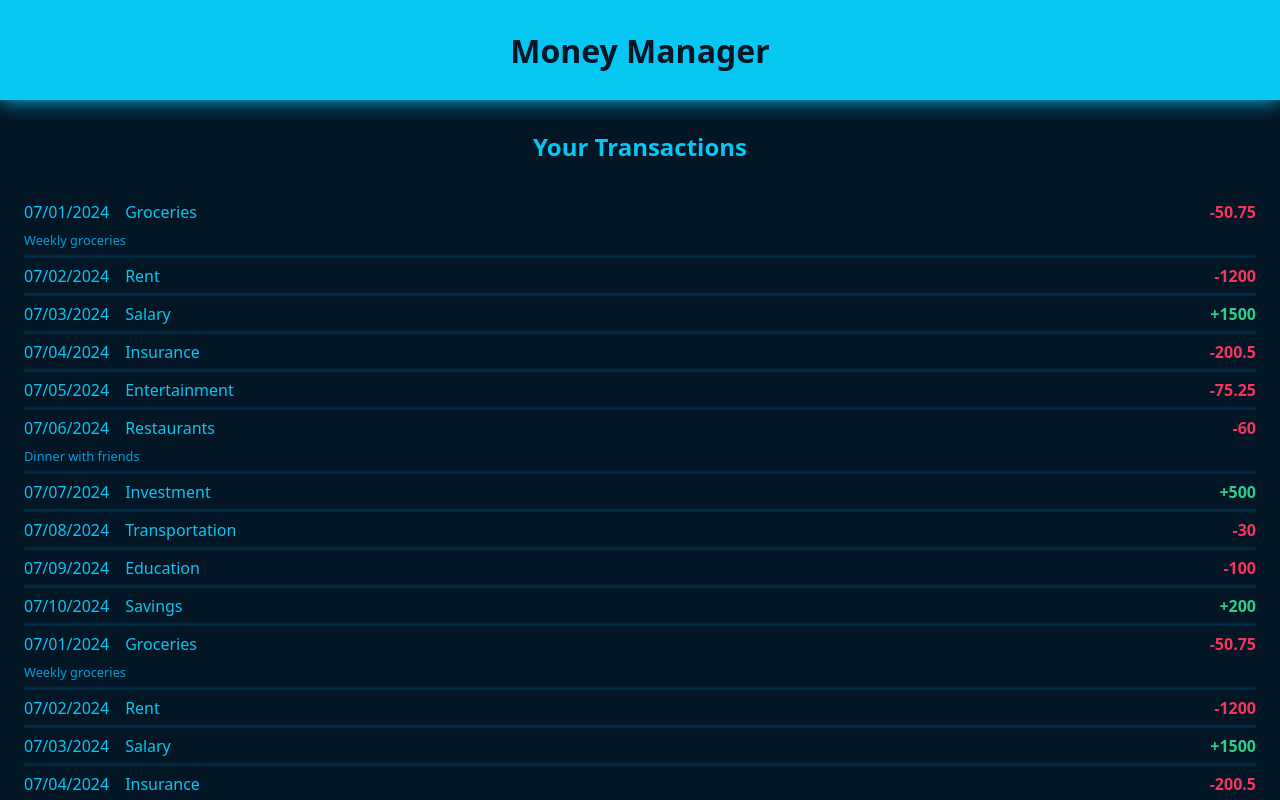
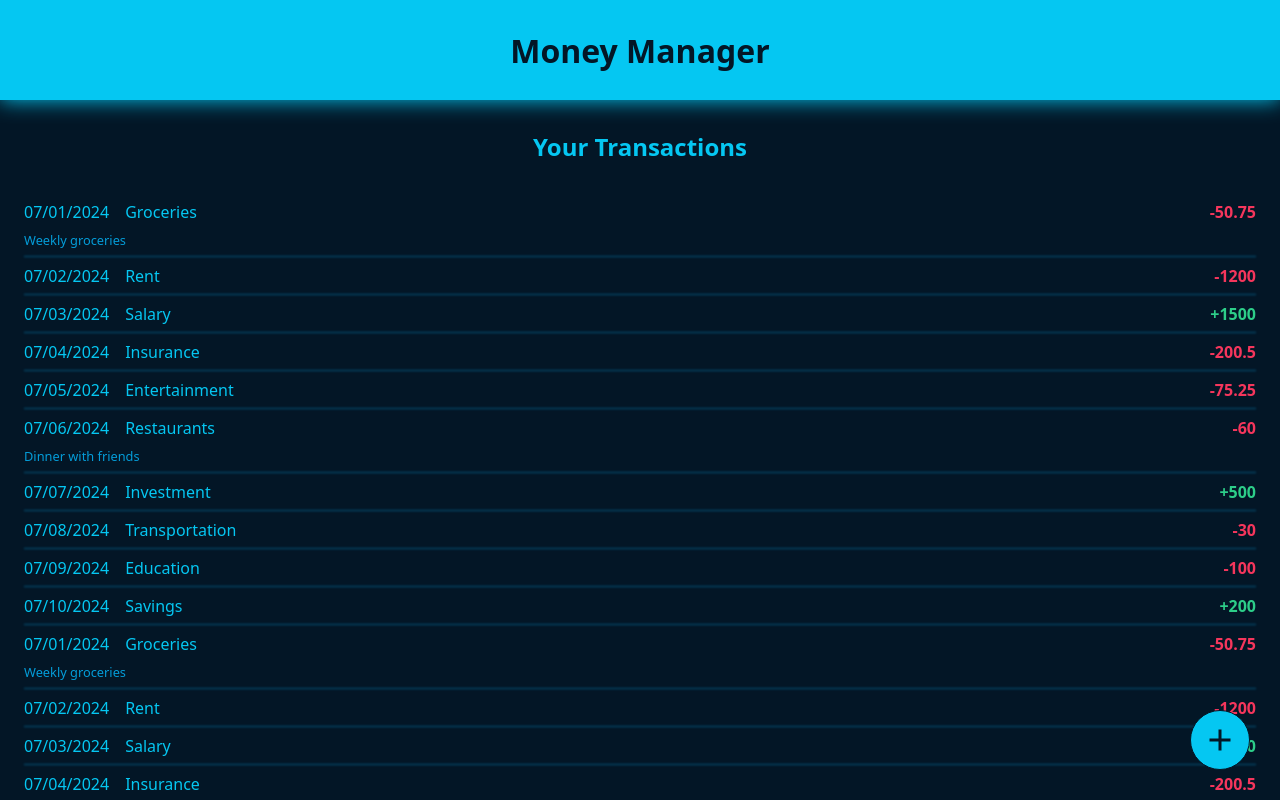
Before and after one commit to eneben/money-manager, a Next.js app: page / in a window 1280 px wide. Shown: the top 800 px of the page. Built offline with nearby package versions, Linux system fonts and the light colour scheme.

Commit message:
add basic link to form

```diff
--- a/pages/index.js
+++ b/pages/index.js
@@ -11,6 +11,17 @@ export default function HomePage() {
           return <Transaction key={transaction.id} transaction={transaction} />;
         })}
       </StyledTransactionList>
+      <StyledLink>
+        <svg
+          xmlns="http://www.w3.org/2000/svg"
+          height="36px"
+          viewBox="0 -960 960 960"
+          width="36px"
+          fill="var(--background-color)"
+        >
+          <path d="M440-440H200v-80h240v-240h80v240h240v80H520v240h-80v-240Z" />
+        </svg>
+      </StyledLink>
     </>
   );
 }
@@ -22,3 +33,18 @@ const StyledHeadline = styled.h2`
 const StyledTransactionList = styled.ul`
   list-style: none;
 `;
+
+const StyledLink = styled.a`
+  position: fixed;
+  bottom: 30px;
+  right: 30px;
+  width: 60px;
+  height: 60px;
+  background-color: var(--primary-light);
+  color: var(--background-color);
+  border: 1px solid var(--background-color);
+  border-radius: 50%;
+  display: flex;
+  align-items: center;
+  justify-content: center;
+`;
```
